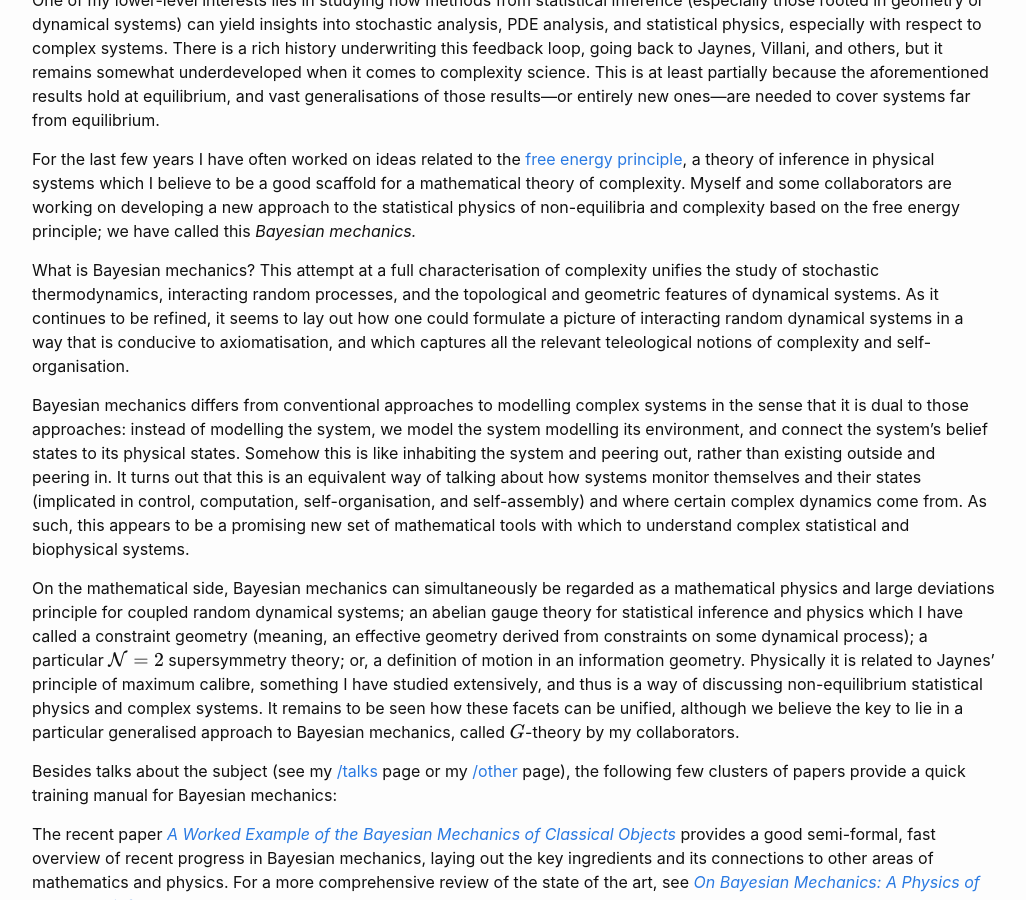
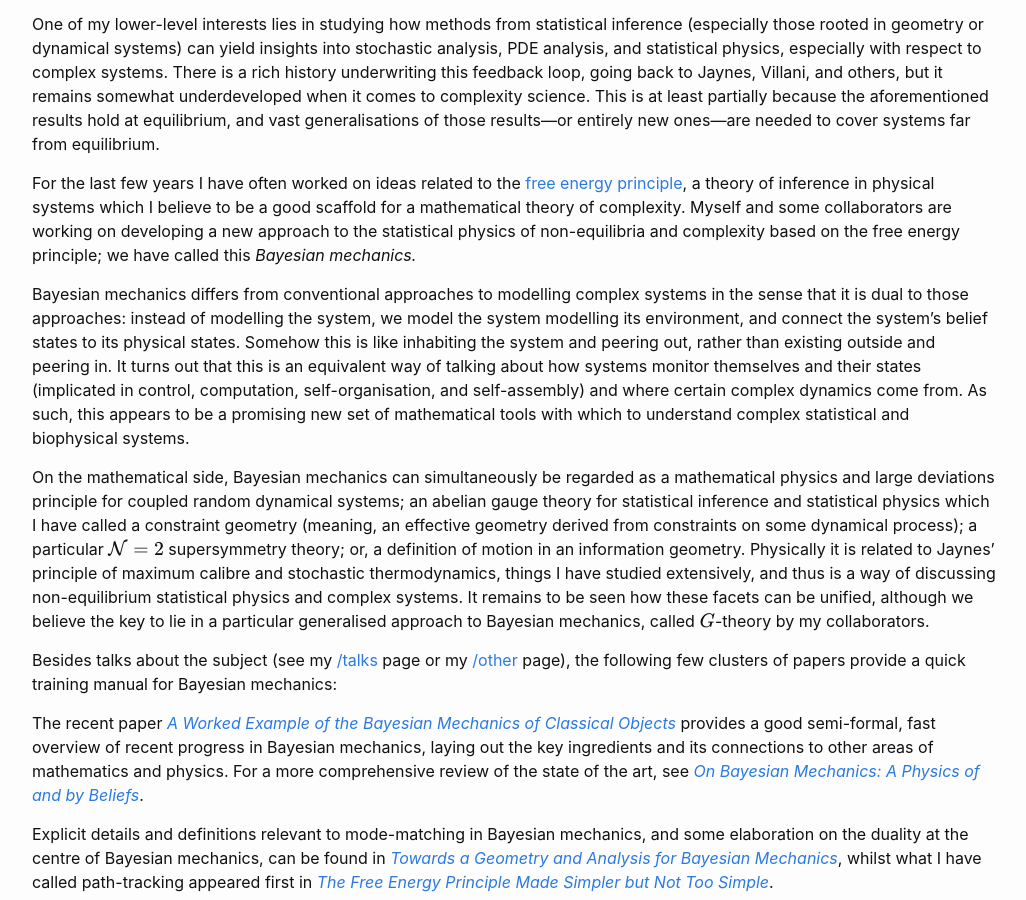
Before and after one commit to DARSakthi/DARSakthi.github.io, a Jekyll site: the page built from research.md, in a window 1280 px wide and 900 px high, scrolled down 983 px. Shown: the whole window, without its empty margins (126-1152 px from the left). Built offline with Jekyll 4.4.1, drawn with Linux system fonts in a browser that asks for light colours; formulas are drawn with MathJax 3; some of the changed text lies outside the part shown.

Commit message:
Update research.md

```diff
--- a/research.md
+++ b/research.md
@@ -26,11 +26,9 @@ One of my lower-level interests lies in studying how methods from statistical in
 
 For the last few years I have often worked on ideas related to the [free energy principle](https://en.wikipedia.org/wiki/Free_energy_principle), a theory of inference in physical systems which I believe to be a good scaffold for a mathematical theory of complexity. Myself and some collaborators are working on developing a new approach to the statistical physics of non-equilibria and complexity based on the free energy principle; we have called this _Bayesian mechanics._
 
-What is Bayesian mechanics? This attempt at a full characterisation of complexity unifies the study of stochastic thermodynamics, interacting random processes, and the topological and geometric features of dynamical systems. As it continues to be refined, it seems to lay out how one could formulate a picture of interacting random dynamical systems in a way that is conducive to axiomatisation, and which captures all the relevant teleological notions of complexity and self-organisation.
-
 Bayesian mechanics differs from conventional approaches to modelling complex systems in the sense that it is dual to those approaches: instead of modelling the system, we model the system modelling its environment, and connect the system's belief states to its physical states. Somehow this is like inhabiting the system and peering out, rather than existing outside and peering in. It turns out that this is an equivalent way of talking about how systems monitor themselves and their states (implicated in control, computation, self-organisation, and self-assembly) and where certain complex dynamics come from. As such, this appears to be a promising new set of mathematical tools with which to understand complex statistical and biophysical systems.
 
-On the mathematical side, Bayesian mechanics can simultaneously be regarded as a mathematical physics and large deviations principle for coupled random dynamical systems; an abelian gauge theory for statistical inference and physics which I have called a constraint geometry (meaning, an effective geometry derived from constraints on some dynamical process); a particular $$\mathcal{N}=2$$ supersymmetry theory; or, a definition of motion in an information geometry. Physically it is related to Jaynes' principle of maximum calibre, something I have studied extensively, and thus is a way of discussing non-equilibrium statistical physics and complex systems. It remains to be seen how these facets can be unified, although we believe the key to lie in a particular generalised approach to Bayesian mechanics, called $$G$$-theory by my collaborators.
+On the mathematical side, Bayesian mechanics can simultaneously be regarded as a mathematical physics and large deviations principle for coupled random dynamical systems; an abelian gauge theory for statistical inference and statistical physics which I have called a constraint geometry (meaning, an effective geometry derived from constraints on some dynamical process); a particular $$\mathcal{N}=2$$ supersymmetry theory; or, a definition of motion in an information geometry. Physically it is related to Jaynes' principle of maximum calibre and stochastic thermodynamics, things I have studied extensively, and thus is a way of discussing non-equilibrium statistical physics and complex systems. It remains to be seen how these facets can be unified, although we believe the key to lie in a particular generalised approach to Bayesian mechanics, called $$G$$-theory by my collaborators.
 
 Besides talks about the subject (see my [/talks](https://darsakthi.github.io/talks.html) page or my [/other](https://darsakthi.github.io/other/) page), the following few clusters of papers provide a quick training manual for Bayesian mechanics:
 
```
Also changed, not shown: other parts of research.md (+2 -2 lines).
